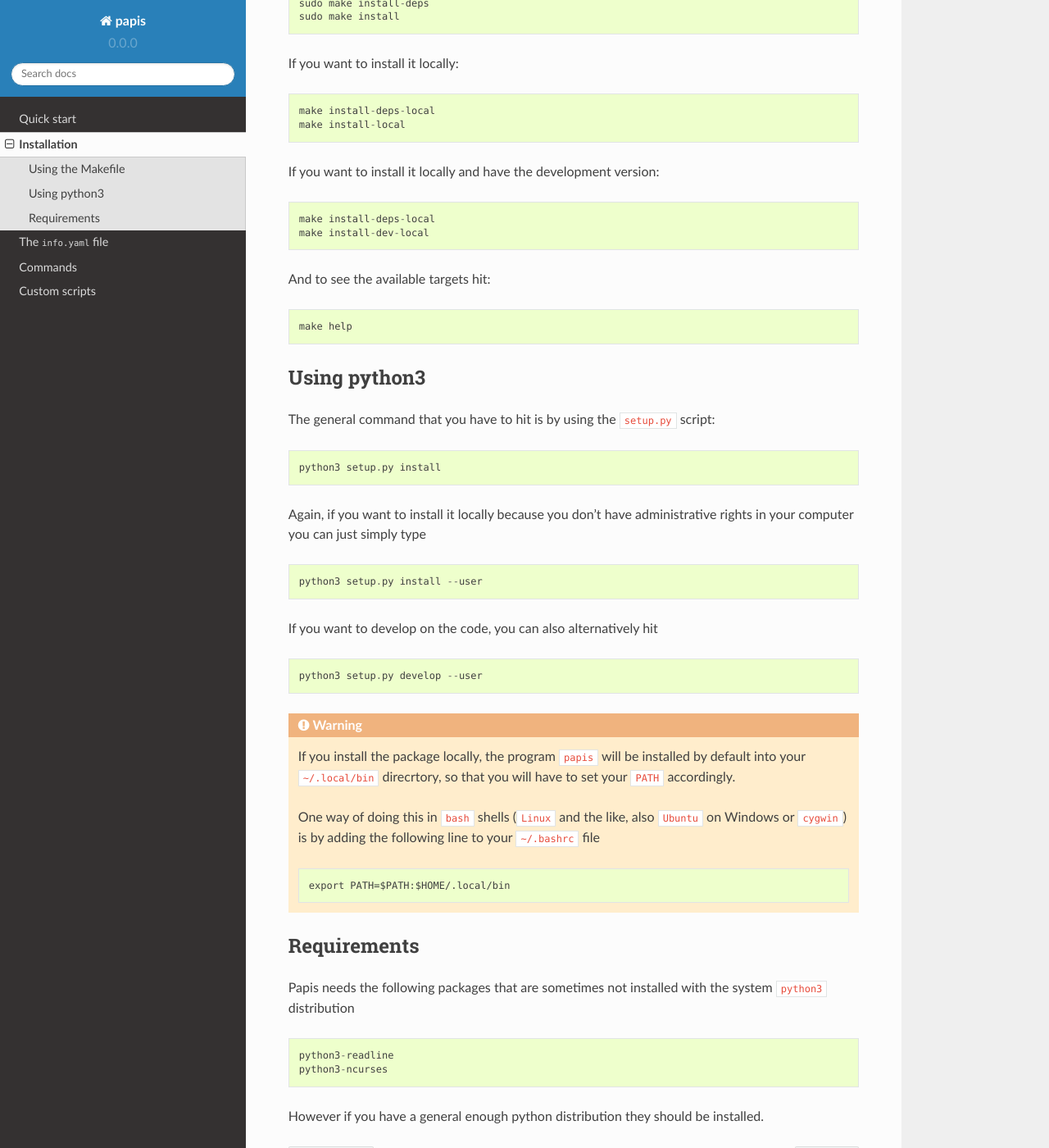
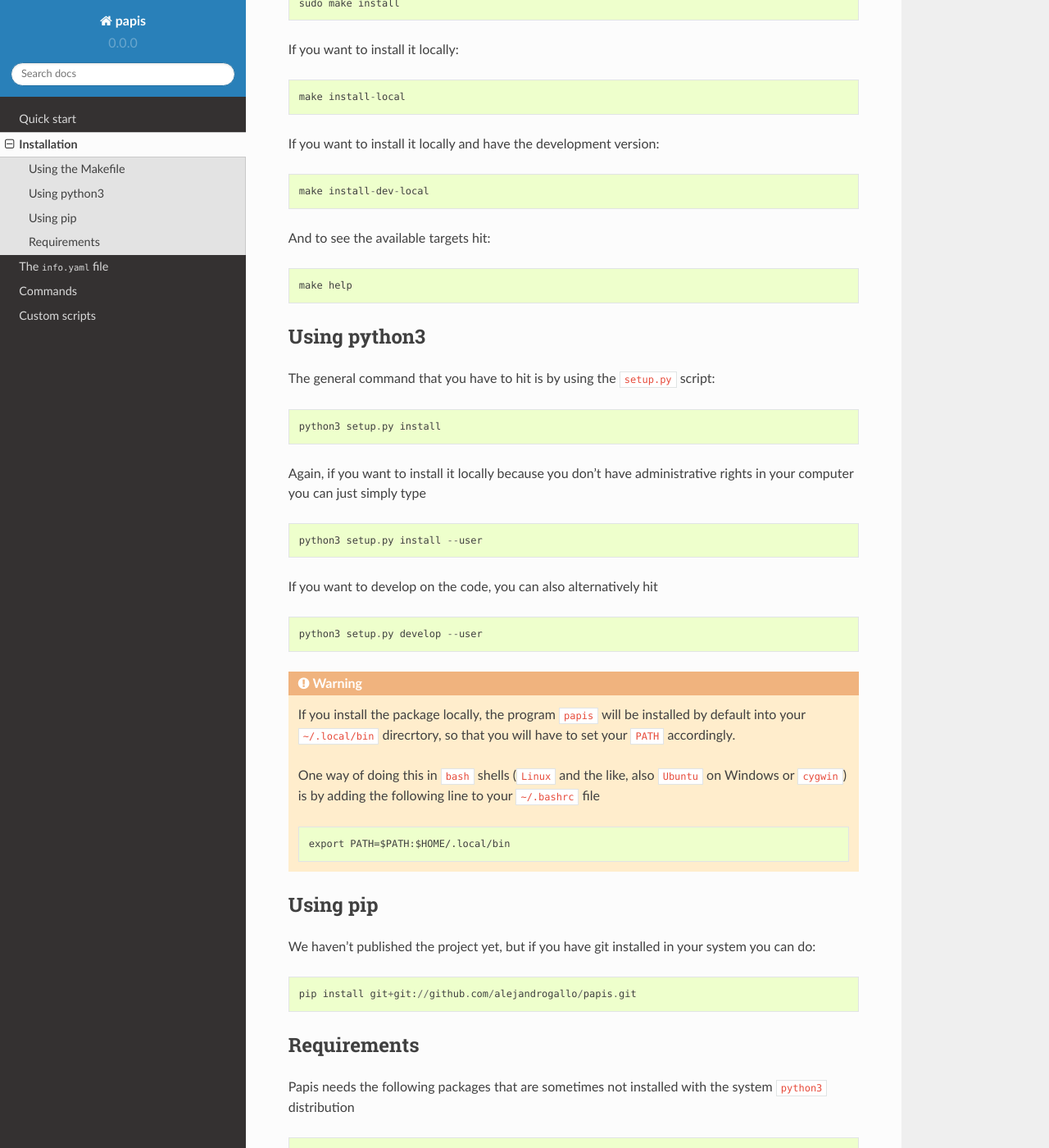
Before and after one commit to papis/papis, a Sphinx documentation site: the page built from doc/source/install.rst, in a window 1280 px wide and 1400 px high, scrolled down 518 px. Shown: the whole window at 82% size. Built offline with Sphinx 7.4.7 and the Read the Docs theme 2.0.0, drawn with Linux system fonts in a browser that asks for light colours; pages that are not in the unit, such as notebooks, are missing from menus.

Commit message:
Update installation instructions

```diff
--- a/doc/source/install.rst
+++ b/doc/source/install.rst
@@ -20,21 +20,18 @@ If you want to install it globally, just hit
 
 ::
 
-    sudo make install-deps
     sudo make install
 
 If you want to install it locally:
 
 ::
 
-    make install-deps-local
     make install-local
 
 If you want to install it locally and have the development version:
 
 ::
 
-    make install-deps-local
     make install-dev-local
 
 And to see the available targets hit:
@@ -80,6 +77,17 @@ If you want to develop on the code, you can also alternatively hit
 
     export PATH=$PATH:$HOME/.local/bin
 
+Using pip
+---------
+
+We haven't published the project yet, but if you have git installed
+in your system you can do:
+
+::
+
+  pip install git+git://github.com/alejandrogallo/papis.git
+
+
 Requirements
 ------------
 
```
